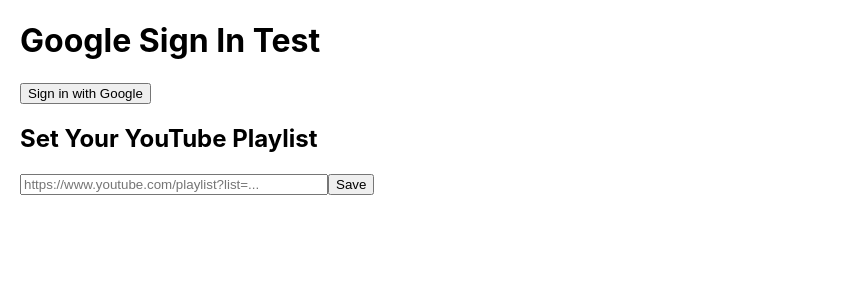
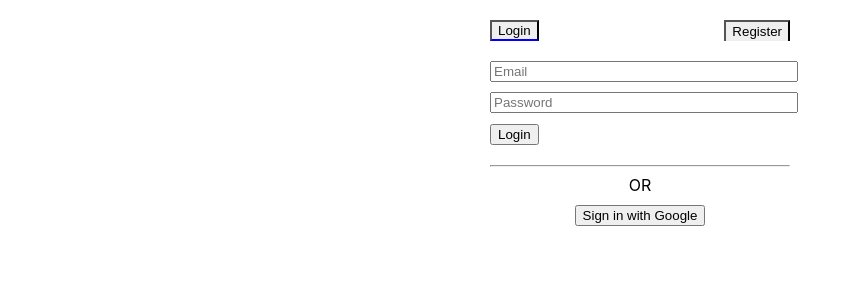
Before and after one commit to joelcalm/brainrepo-frontend, a React (Create React App) app: page / in a window 1280 px wide. Shown: the top 300 px of the page, without its empty margins (0-841 px from the left). Built offline with nearby package versions, Linux system fonts and the light colour scheme.

Commit message:
Authform and SetPlaylist components

```diff
--- a/src/App.js
+++ b/src/App.js
@@ -1,13 +1,24 @@
 // src/App.js
-import React from "react";
-import Login from "./components/login";
-import PlaylistForm from "./components/PlaylistForm";
+import React, { useState } from "react";
+import AuthForm from "./components/AuthForm";
+import SetPlaylist from "./components/SetPlaylist";
 
 function App() {
+  const [userEmail, setUserEmail] = useState("");
+
+  const handleAuthSuccess = (email) => {
+    setUserEmail(email);
+  };
+
   return (
     <div>
-      <Login />
-      <PlaylistForm />
+      {!userEmail ? (
+        // If user is not logged in, show the login/register component
+        <AuthForm onAuthSuccess={handleAuthSuccess} />
+      ) : (
+        // Otherwise, show the playlist setter
+        <SetPlaylist userEmail={userEmail} />
+      )}
     </div>
   );
 }
--- /dev/null
+++ b/src/components/AuthForm.js
@@ -0,0 +1,85 @@
+// src/components/AuthForm.js
+import React, { useState } from "react";
+import { getAuth, signInWithPopup, GoogleAuthProvider, createUserWithEmailAndPassword, signInWithEmailAndPassword } from "firebase/auth";
+import "../firebaseConfig";  // Make sure this file initializes Firebase
+
+function AuthForm({ onAuthSuccess }) {
+  const [tab, setTab] = useState("login"); // "login" or "register"
+  const [email, setEmail] = useState("");
+  const [password, setPassword] = useState("");
+
+  const auth = getAuth();
+
+  const handleGoogleSignIn = async () => {
+    try {
+      const provider = new GoogleAuthProvider();
+      const result = await signInWithPopup(auth, provider);
+      // The user's email can be retrieved from result.user
+      const userEmail = result.user.email;
+      if (onAuthSuccess) onAuthSuccess(userEmail);
+    } catch (error) {
+      console.error("Google sign-in failed", error);
+      alert("Google sign-in failed. Check console for details.");
+    }
+  };
+
+  const handleSubmit = async (e) => {
+    e.preventDefault();
+    try {
+      if (tab === "login") {
+        // Login user
+        const userCredential = await signInWithEmailAndPassword(auth, email, password);
+        if (onAuthSuccess) onAuthSuccess(userCredential.user.email);
+      } else {
+        // Register user
+        const userCredential = await createUserWithEmailAndPassword(auth, email, password);
+        if (onAuthSuccess) onAuthSuccess(userCredential.user.email);
+      }
+    } catch (error) {
+      console.error("Auth error:", error);
+      alert(error.message || "Authentication failed");
+    }
+  };
+
+  return (
+    <div style={{ maxWidth: 300, margin: "0 auto", padding: 20 }}>
+      <div style={{ display: "flex", justifyContent: "space-between" }}>
+        <button onClick={() => setTab("login")} style={{ borderBottom: tab === "login" ? "2px solid blue" : "none" }}>
+          Login
+        </button>
+        <button onClick={() => setTab("register")} style={{ borderBottom: tab === "register" ? "2px solid blue" : "none" }}>
+          Register
+        </button>
+      </div>
+
+      <form onSubmit={handleSubmit} style={{ marginTop: 20 }}>
+        <input
+          type="email"
+          placeholder="Email"
+          value={email}
+          onChange={(e) => setEmail(e.target.value)}
+          style={{ display: "block", width: "100%", marginBottom: 10 }}
+        />
+        <input
+          type="password"
+          placeholder="Password"
+          value={password}
+          onChange={(e) => setPassword(e.target.value)}
+          style={{ display: "block", width: "100%", marginBottom: 10 }}
+        />
+        <button type="submit">{tab === "login" ? "Login" : "Register"}</button>
+      </form>
+
+      <div style={{ textAlign: "center", marginTop: 20 }}>
+        <hr />
+        OR
+        <br />
+        <button onClick={handleGoogleSignIn} style={{ marginTop: 10 }}>
+          Sign in with Google
+        </button>
+      </div>
+    </div>
+  );
+}
+
+export default AuthForm;
--- a/src/components/PlaylistForm.jsx
+++ /dev/null
@@ -1,43 +0,0 @@
-// src/components/PlaylistForm.jsx
-import React, { useState } from "react";
-import { doc, updateDoc } from "firebase/firestore";
-import { db, auth } from "../firebase";
-
-const PlaylistForm = () => {
-  const [playlistUrl, setPlaylistUrl] = useState("");
-
-  const handleSavePlaylist = async () => {
-    try {
-      if (!auth.currentUser) {
-        alert("Please sign in first.");
-        return;
-      }
-      const userId = auth.currentUser.uid;
-
-      const userDocRef = doc(db, "users", userId);
-      await updateDoc(userDocRef, {
-        playlistUrl: playlistUrl
-      });
-      alert("Playlist URL saved to your user profile!");
-      setPlaylistUrl("");
-    } catch (error) {
-      console.error("Error saving playlist URL:", error);
-    }
-  };
-
-  return (
-    <div style={{ margin: "20px" }}>
-      <h2>Set Your YouTube Playlist</h2>
-      <input
-        type="text"
-        placeholder="https://www.youtube.com/playlist?list=..."
-        value={playlistUrl}
-        onChange={(e) => setPlaylistUrl(e.target.value)}
-        style={{ width: "300px" }}
-      />
-      <button onClick={handleSavePlaylist}>Save</button>
-    </div>
-  );
-};
-
-export default PlaylistForm;
--- /dev/null
+++ b/src/components/SetPlaylist.js
@@ -0,0 +1,49 @@
+// src/components/SetPlaylist.js
+import React, { useState } from "react";
+
+function SetPlaylist({ userEmail }) {
+  const [playlistUrl, setPlaylistUrl] = useState("");
+  const [message, setMessage] = useState("");
+
+  const handleSetPlaylist = async () => {
+    setMessage("Processing...");
+    try {
+      const response = await fetch("http://localhost:8000/set-playlist", {
+        method: "POST",
+        headers: { "Content-Type": "application/json" },
+        body: JSON.stringify({
+          email: userEmail,
+          playlistUrl: playlistUrl,
+        }),
+      });
+
+      if (!response.ok) {
+        throw new Error(`HTTP error! status: ${response.status}`);
+      }
+
+      const data = await response.json();
+      setMessage(data.message + " | newVideosFound: " + data.newVideosFound);
+    } catch (error) {
+      console.error("Error setting playlist:", error);
+      setMessage("Failed to set playlist. Check console for details.");
+    }
+  };
+
+  return (
+    <div style={{ maxWidth: 400, margin: "0 auto", padding: 20 }}>
+      <input
+        type="text"
+        value={playlistUrl}
+        onChange={(e) => setPlaylistUrl(e.target.value)}
+        placeholder="Enter YouTube Playlist URL"
+        style={{ display: "block", width: "100%", marginBottom: 10 }}
+      />
+      <button onClick={handleSetPlaylist} disabled={!userEmail || !playlistUrl}>
+        Set Playlist & Process
+      </button>
+      {message && <p>{message}</p>}
+    </div>
+  );
+}
+
+export default SetPlaylist;
--- a/src/components/login.jsx
+++ /dev/null
@@ -1,46 +0,0 @@
-// src/components/login.jsx
-
-import React from "react";
-import { auth, googleProvider, db } from "../firebase";
-import { signInWithPopup } from "firebase/auth";
-import { doc, setDoc } from "firebase/firestore";
-
-const Login = () => {
-  const handleGoogleSignIn = async () => {
-    try {
-      const result = await signInWithPopup(auth, googleProvider);
-      const user = result.user;
-      console.log("User info:", user);
-
-      // Build a reference to `users/{uid}`
-      const userDocRef = doc(db, "users", user.uid);
-
-      // Use setDoc to write user data
-      await setDoc(
-        userDocRef,
-        {
-          email: user.email,
-          displayName: user.displayName || "",
-          photoURL: user.photoURL || "",
-          // Add any other fields you want here
-        },
-        { merge: true }
-      );
-
-      alert(`Welcome, ${user.displayName}! Your info has been saved.`);
-    } catch (error) {
-      console.error("Google Sign-In Error:", error);
-    }
-  };
-
-  return (
-    <div style={{ margin: "20px" }}>
-      <h1>Google Sign In Test</h1>
-      <button onClick={handleGoogleSignIn}>
-        Sign in with Google
-      </button>
-    </div>
-  );
-};
-
-export default Login;
```
Also changed, not shown: 1 other file (tests, documents, lock files or other folders).
